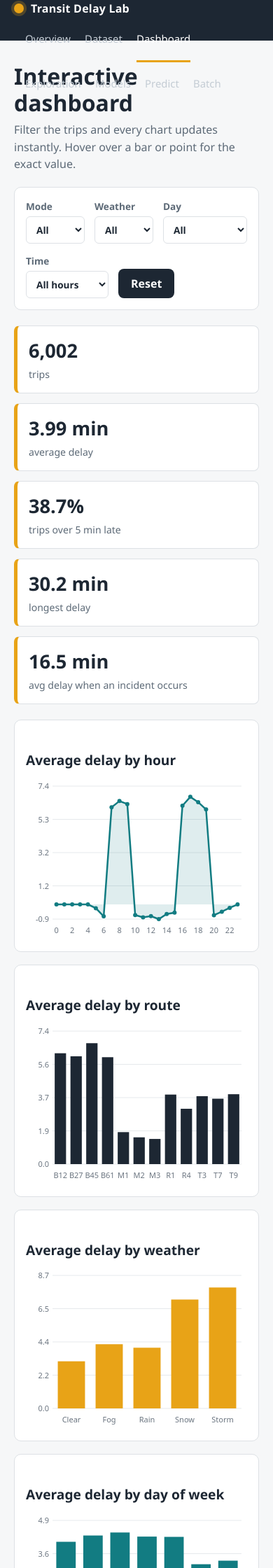
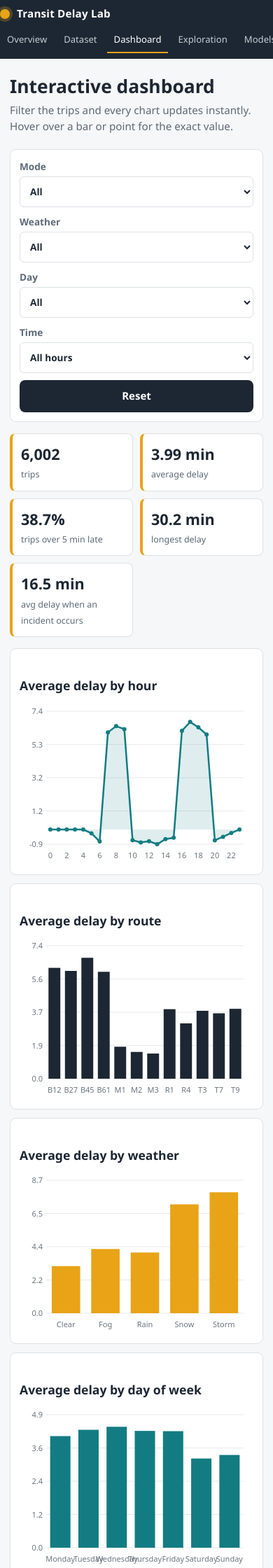
Before and after one commit to Prem-0007/Public_Transport_Delay, a Flask app: page /dashboard in a window 390 px wide. Shown: the top 2240 px of the page at 70% size. Run offline with Flask 3, Linux system fonts and the light colour scheme; parts of the project's set-up code (start-up, migrations or seed data) failed here and were passed over.

Commit message:
Update style.css

```diff
--- a/static/style.css
+++ b/static/style.css
@@ -37,3 +37,201 @@ input[type=range]{padding:0;accent-color:var(--teal)}output{color:var(--ink);fon
 canvas{width:100%;display:block}.why{display:grid;gap:7px;margin-top:6px}.why div{display:grid;grid-template-columns:110px 1fr 54px;gap:8px;align-items:center;font-size:.86rem}
 .why i{display:block;height:11px;border-radius:5px}.up i{background:#cf3a3a}.dn i{background:#2e9e5b}.range{font-size:.9rem;color:var(--mut);margin-top:6px}
 nav a{margin-left:16px;font-size:.93rem}.drop{border:2px dashed var(--line);border-radius:10px;padding:18px;text-align:center}
+@media (max-width: 600px) {
+
+    body {
+        font-size: 15px;
+    }
+
+    .wrap {
+        padding: 0 14px;
+    }
+
+    .bar {
+        height: auto;
+        min-height: 58px;
+        padding: 8px 0;
+        gap: 6px;
+    }
+
+    .brand {
+        font-size: .95rem;
+    }
+
+    nav {
+        width: 100%;
+        display: flex;
+        overflow-x: auto;
+        gap: 4px;
+        scrollbar-width: none;
+    }
+
+    nav::-webkit-scrollbar {
+        display: none;
+    }
+
+    nav a,
+    nav a:hover,
+    nav a.on {
+        margin-left: 0;
+        padding: 8px 10px;
+        font-size: .82rem;
+        white-space: nowrap;
+        border-bottom: 2px solid transparent;
+    }
+
+    nav a.on {
+        border-color: var(--amber);
+    }
+
+    h1 {
+        font-size: 1.65rem;
+        margin-top: 24px;
+    }
+
+    h2 {
+        font-size: 1.1rem;
+    }
+
+    .hero {
+        padding: 24px 0 4px;
+    }
+
+    .hero h1 {
+        font-size: 1.85rem;
+        max-width: none;
+    }
+
+    .hero p {
+        font-size: 1rem;
+    }
+
+    .lead {
+        font-size: .95rem;
+    }
+
+    .kpis {
+        grid-template-columns: 1fr 1fr;
+        gap: 10px;
+        margin: 16px 0;
+    }
+
+    .kpi {
+        padding: 12px;
+        border-left-width: 4px;
+    }
+
+    .kpi b {
+        font-size: 1.35rem;
+    }
+
+    .kpi span {
+        font-size: .78rem;
+    }
+
+    .grid2 {
+        grid-template-columns: 1fr;
+        gap: 12px;
+    }
+
+    .card {
+        padding: 13px;
+        margin-bottom: 12px;
+        border-radius: 9px;
+    }
+
+    .predict {
+        grid-template-columns: 1fr;
+        gap: 12px;
+    }
+
+    .form {
+        gap: 10px;
+    }
+
+    input,
+    select {
+        width: 100%;
+        min-height: 44px;
+        padding: 9px 10px;
+    }
+
+    input[type=range] {
+        min-height: auto;
+    }
+
+    .btn {
+        width: 100%;
+        min-height: 46px;
+        padding: 11px;
+    }
+
+    .result {
+        border-left-width: 6px;
+        padding: 14px;
+    }
+
+    .result b {
+        font-size: 2.4rem;
+    }
+
+    .result span {
+        font-size: .9rem;
+    }
+
+    .result small {
+        font-size: .8rem;
+    }
+
+    .filters {
+        display: grid;
+        grid-template-columns: 1fr;
+        gap: 10px;
+    }
+
+    .filters label {
+        width: 100%;
+    }
+
+    .filters .btn {
+        width: 100%;
+    }
+
+    .scroll {
+        overflow-x: auto;
+        -webkit-overflow-scrolling: touch;
+    }
+
+    .tbl {
+        min-width: 650px;
+        font-size: .82rem;
+    }
+
+    .tbl th,
+    .tbl td {
+        padding: 7px 8px;
+    }
+
+    .why div {
+        grid-template-columns: 90px 1fr 45px;
+        gap: 6px;
+        font-size: .78rem;
+    }
+
+    .why i {
+        height: 9px;
+    }
+
+    .drop {
+        padding: 15px 10px;
+    }
+
+    .foot {
+        padding: 24px 10px;
+        text-align: center;
+    }
+
+    canvas {
+        max-width: 100%;
+    }
+}
```
